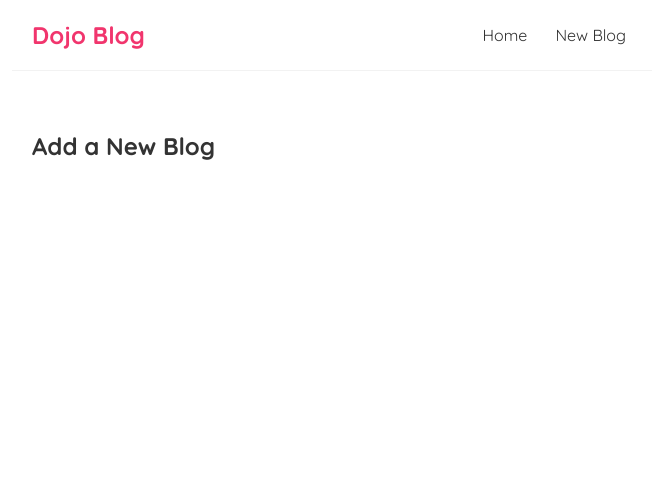
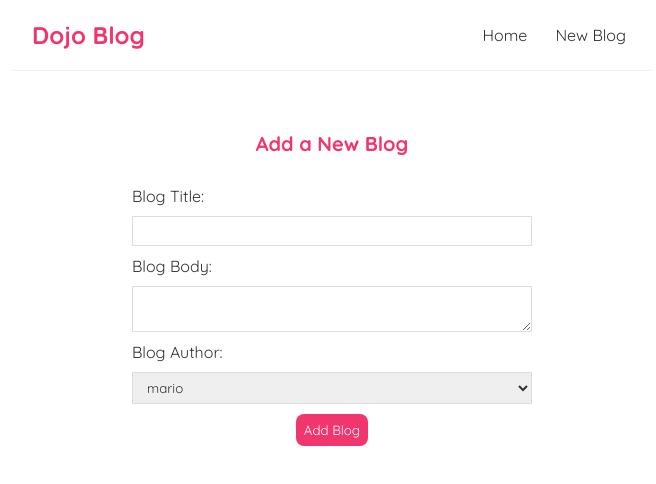
Before and after one commit to MRNOONE333/react, a React (Create React App) app in the folder dojo-blog/: page /create in a window 1280 px wide. Shown: the top 484 px of the page, without its empty margins (308-964 px from the left). Built offline with nearby package versions, Linux system fonts and the light colour scheme.

Commit message:
Route Parameters ; Reusing Custom Hooks ; Controlled Inputs (forms)

```diff
--- a/dojo-blog/src/App.js
+++ b/dojo-blog/src/App.js
@@ -2,6 +2,7 @@
 import Home from './Home';
 import { BrowserRouter as Router, Route ,  Switch } from 'react-router-dom';
 import Create from './create';
+import BlogDetails from './BlogDetails';
 
 function App() {
   const title = 'New blog';
@@ -15,11 +16,14 @@
       <Navbar />
       <div className="content">
         <Switch>
-        <Route exact path='/'>
+        <Route exact path='/' >
                 <Home/>
           </Route>
           <Route path='/create'>
                 <Create/>
+          </Route>
+          <Route path='/blogs/:id'>
+                <BlogDetails/>
           </Route>
         </Switch>
         {/* <h1>{title}</h1>
--- /dev/null
+++ b/dojo-blog/src/BlogDetails.js
@@ -0,0 +1,23 @@
+import { useParams } from "react-router-dom/cjs/react-router-dom.min";
+import useFetch from './useFetch';
+
+const BlogDetails =()=>{
+    const {id} = useParams();
+    const {data:blog,isPending,error} = useFetch('http://localhost:8000/blogs/' + id);
+
+    return(
+        <div className="blog-details">
+        {error && <div>{error}</div>}
+        {isPending && <div>Loading.....</div>}
+        {/* props usage */}
+        {blog && (
+            <article>
+                <h2>{blog.title}</h2>
+                <p>Written by {blog.author}</p>
+                <p>{blog.body}</p>
+            </article>
+        ) }
+        </div>
+    );
+}
+export default BlogDetails
--- a/dojo-blog/src/BlogList.js
+++ b/dojo-blog/src/BlogList.js
@@ -1,3 +1,4 @@
+import { Link } from 'react-router-dom';
 const BlogList = ({blogs,title}) => {
 
     // alternate syntax
@@ -5,15 +6,18 @@
     //     const blogs = props.blogs;
     //     const title= props.title;
 
+
+
     return (
         <div className="blog-title">
         <h1>{title}</h1>
         {
             blogs.map((blog)=>(
                 <div className="blog-preview">
-                    <h2>{blog.title}</h2>
-                    <p>{blog.author}</p>
-                    <p>Written by {blog.author} </p>
+                    <Link to={`/blogs/${blog.id}`}>
+                        <h2>{blog.title}</h2>
+                        <p>Written by {blog.author} </p>
+                    </Link>
                 </div>
             ))
         }
--- a/dojo-blog/src/create.js
+++ b/dojo-blog/src/create.js
@@ -1,11 +1,48 @@
-const Create
- = () => {
+import { useState } from "react";
+
+const Create = () => {
+    const [title , setTitle] = useState('');
+    const [body , setBody] = useState('');
+    const [author , setAuthor] = useState('');
     return (
         <div className="create">
             <h2>Add a New Blog</h2>
+            <form >
+                <label >Blog Title: </label>
+                <input
+                    type="text"
+                    required
+                    value={title}
+                    onChange={(e)=>{setTitle(e.target.value)}}
+                />
+
+                <label >Blog Body: </label>
+                <textarea
+                required
+                value={body}
+                onChange={(e)=>{setBody(e.target.value)}}
+                >
+                </textarea>
+
+                <label >Blog Author: </label>
+                <select
+                value={author}
+                onChange={(e)=>{setAuthor(e.target.value)}}
+                >
+                    <option value="mario">mario</option>
+                    <option value="yoshi">yoshi</option>
+                </select>
+
+                <button>
+                    Add Blog
+                </button>
+                <p>{title}</p>
+                <p>{body}</p>
+                <p>{author}</p>
+            </form>
         </div>
+
      );
 }
 
-export default Create
-;
+export default Create;
--- a/dojo-blog/src/index.css
+++ b/dojo-blog/src/index.css
@@ -48,3 +48,56 @@
   color: #f1356d;
   margin-bottom: 8px;
 }
+.blog-preview a{
+  text-decoration: none;
+}
+
+/* blog details page */
+.blog-details h2 {
+  font-size: 20px;
+  color: #f1356d;
+  margin-bottom: 10px;
+}
+.blog-details div {
+  margin: 20px 0;
+}
+.blog-details button {
+  background: #f1356d;
+  color: #fff;
+  border: 0;
+  padding: 8px;
+  border-radius: 8px;
+  cursor: pointer;
+}
+
+/* create new blog form */
+.create {
+  max-width: 400px;
+  margin: 0 auto;
+  text-align: center;
+}
+.create label {
+  text-align: left;
+  display: block;
+}
+.create h2 {
+  font-size: 20px;
+  color: #f1356d;
+  margin-bottom: 30px;
+}
+.create input, .create textarea, .create select {
+  width: 100%;
+  padding: 6px 10px;
+  margin: 10px 0;
+  border: 1px solid #ddd;
+  box-sizing: border-box;
+  display: block;
+}
+.create button {
+  background: #f1356d;
+  color: #fff;
+  border: 0;
+  padding: 8px;
+  border-radius: 8px;
+  cursor: pointer;
+}
```
